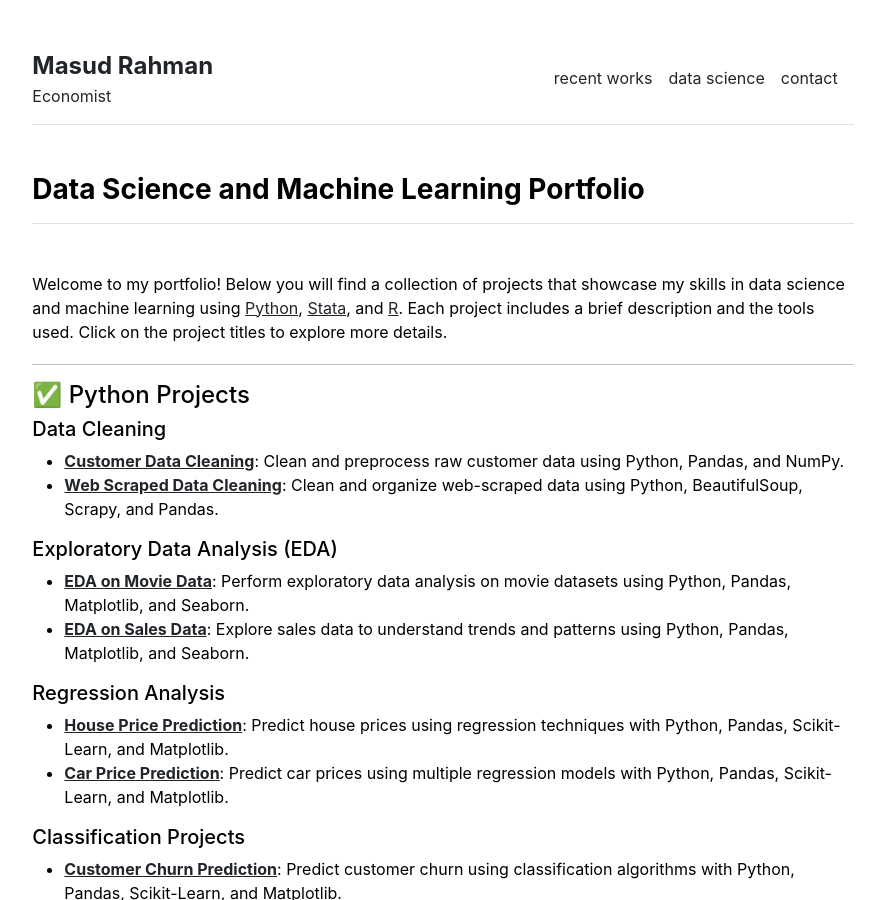
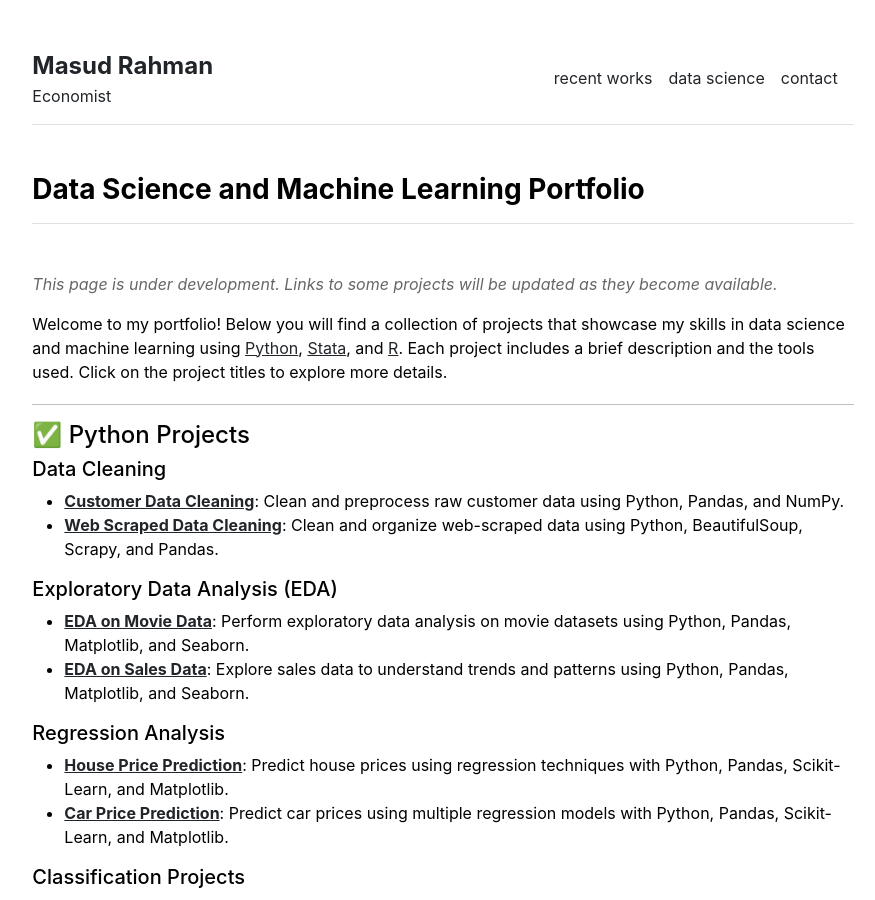
Before and after one commit to masud90/masud90.github.io, a Jekyll site: the page built from datascience.md, in a window 1280 px wide and 900 px high. Shown: the whole window, without its empty margins (197-1072 px from the left). Built offline with Jekyll 4.4.1, drawn with Linux system fonts in a browser that asks for light colours.

Commit message:
Update datascience.html
Add [work in progress notice]

```diff
--- a/_includes/datascience.html
+++ b/_includes/datascience.html
@@ -2,6 +2,7 @@
   <div>
     <h3 class="fw-bold border-bottom pb-3 mb-5">Data Science and Machine Learning Portfolio</h3>
 
+    <p style="color: rgba(0, 0, 0, 0.6); font-style: italic;">This page is under development. Links to some projects will be updated as they become available.</p>
     <p style="margin-bottom: 20px;">Welcome to my portfolio! Below you will find a collection of projects that showcase my skills in data science and machine learning using <a href="#python-projects">Python</a>, <a href="#stata-projects">Stata</a>, and <a href="#r-projects">R</a>. Each project includes a brief description and the tools used. Click on the project titles to explore more details.</p>
 
     <hr>
```
